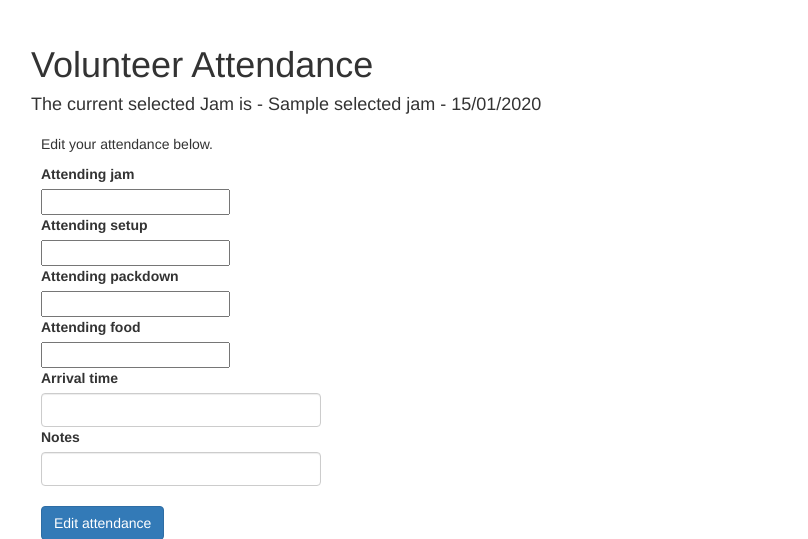
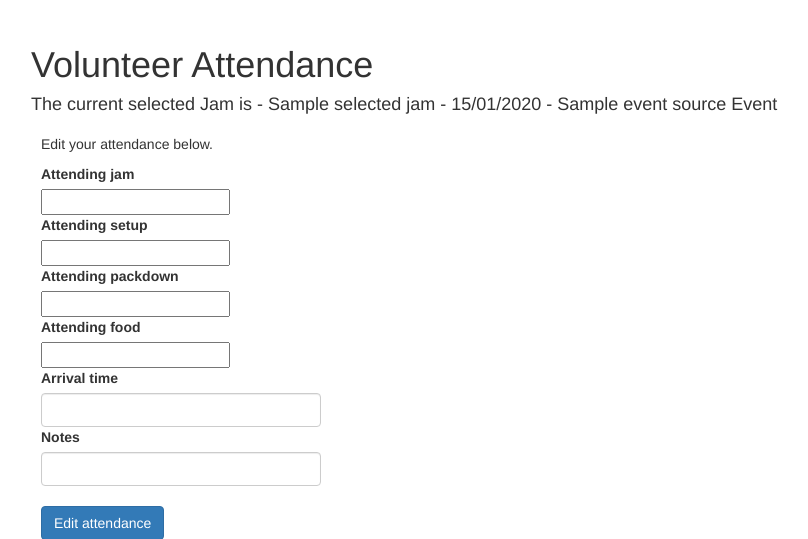
Before and after one commit to gbaman/NI-Jam-Information-System, a Python web app: template ni_jam_information_system/templates/admin/volunteer_attendance.html in a window 1280 px wide. Shown: the part 52-591 px from the top of the page, without its empty margins (39-847 px from the left). Run offline with Jinja, Linux system fonts and the light colour scheme; the template is opened without the code that fills it: most values are stand-ins (such as "Sample title", 1, 10 or a date in 2020); form fields are guessed from the names that the template uses; some libraries are stand-ins or nearby versions.

Commit message:
Add event type to volunteer attendance page

```diff
--- a/ni_jam_information_system/templates/admin/volunteer_attendance.html
+++ b/ni_jam_information_system/templates/admin/volunteer_attendance.html
@@ -4,7 +4,7 @@
 
 <h1>Volunteer Attendance</h1>
 
-<h4>The current selected Jam is - {{ selected_jam.name }} - {{ selected_jam.date.strftime('%d/%m/%Y') }}</h4>
+<h4>The current selected Jam is - {{ selected_jam.name }} - {{ selected_jam.date.strftime('%d/%m/%Y') }} - {{ selected_jam.event_source.name | capitalize }} Event</h4>
 {%include 'admin/modify_attendance.html'%}
 
 <div class="attendees">
```
